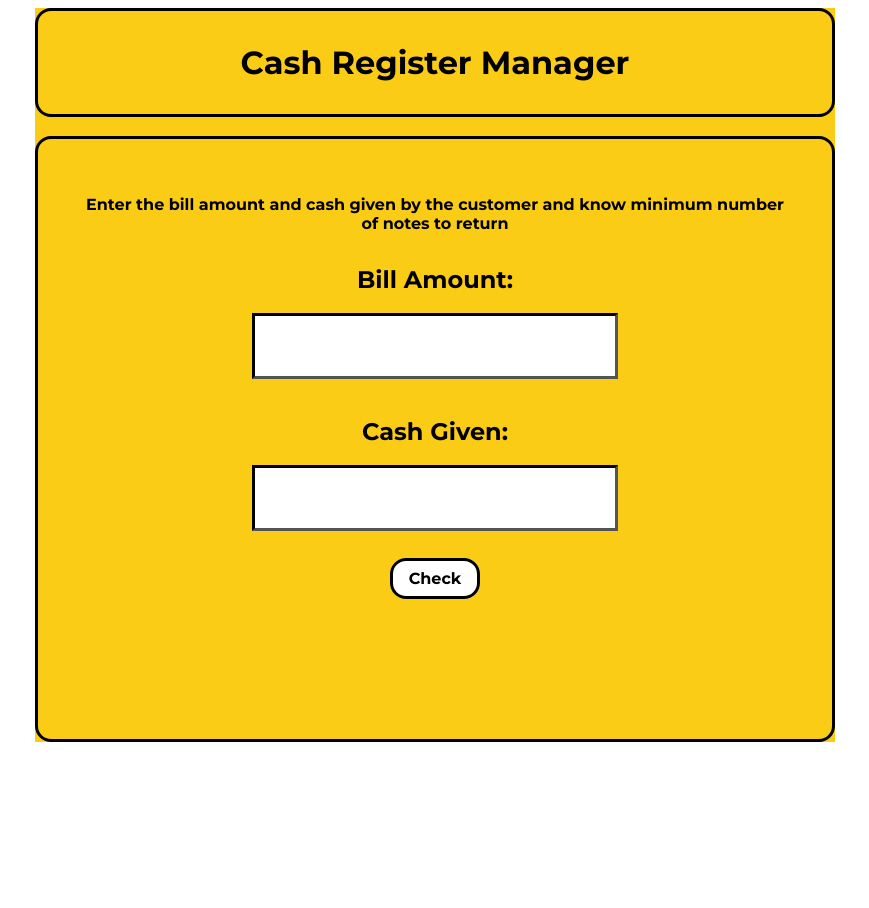
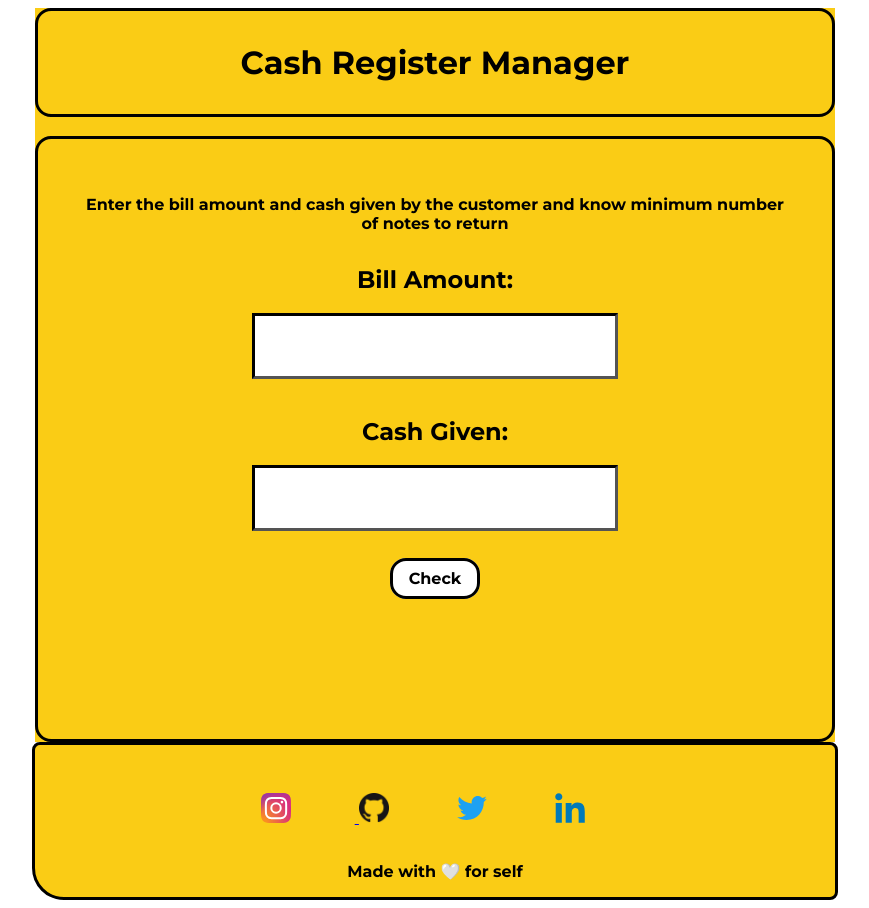
Before and after one commit to OmkarPatil50/Cash-register, a plain HTML site: page index.html in a window 1280 px wide. Shown: the whole page, without its empty margins (205-1074 px from the left). Before the commit the page ends 800 px from the top, so only its background shows below. Drawn offline with Linux system fonts and the light colour scheme.

Commit message:
footer update

```diff
--- a/index.html
+++ b/index.html
@@ -82,5 +82,19 @@
     </main>
   </body>
 
+  <footer class="footer">
+    <ol>
+        <li class="inline"><a href="https://www.instagram.com/_omkarpatil___/?hl=en"><img class="icon" src="/Images/instagram.svg"></li>
+        <li class="inline"><a href="https://github.com/OmkarPatil50"><img class="icon" src="/Images/GitHub-Mark-64px.png" ></a></li>
+        <li class="inline"><a href="https://twitter.com/Omee50"><img class="icon" src="/Images/twitter-logo-2429.svg" ></a></li>
+        <li class="inline"><a href="https://www.linkedin.com/in/omkardpatil/"><img class="icon" src="/Images/linkedin-130.svg" > </a></li>
+    </ol>
+<br>
+
+
+
+<div class="inline">Made with 🤍 for self</div>
+</footer>
+
   <script src="/app.js"></script>
 </html>
--- a/style.css
+++ b/style.css
@@ -101,3 +101,31 @@ body{
     cursor: pointer;
 
 }
+
+.inline{
+    display: inline;
+    font-weight: bold;
+
+}
+
+.icon{
+    margin-left: 0;
+    max-width: 30px;
+    max-height: 30px;
+    padding-top: 2rem;
+    padding-right: 4rem;
+}
+
+.footer{
+
+    display: block;
+    max-width: 800px;
+   margin: auto;
+    background-color: var(--primary-color);
+    padding-bottom: 1rem;
+    border-radius: 0.5rem;
+    border-bottom-left-radius: 2rem;
+    text-align: center;
+    border: black solid ;
+
+}
```
Also changed, not shown: Images/GitHub-Mark-64px.png (added), Images/instagram.svg (added), Images/linkedin-130.svg (added), Images/twitter-logo-2429.svg (added).
